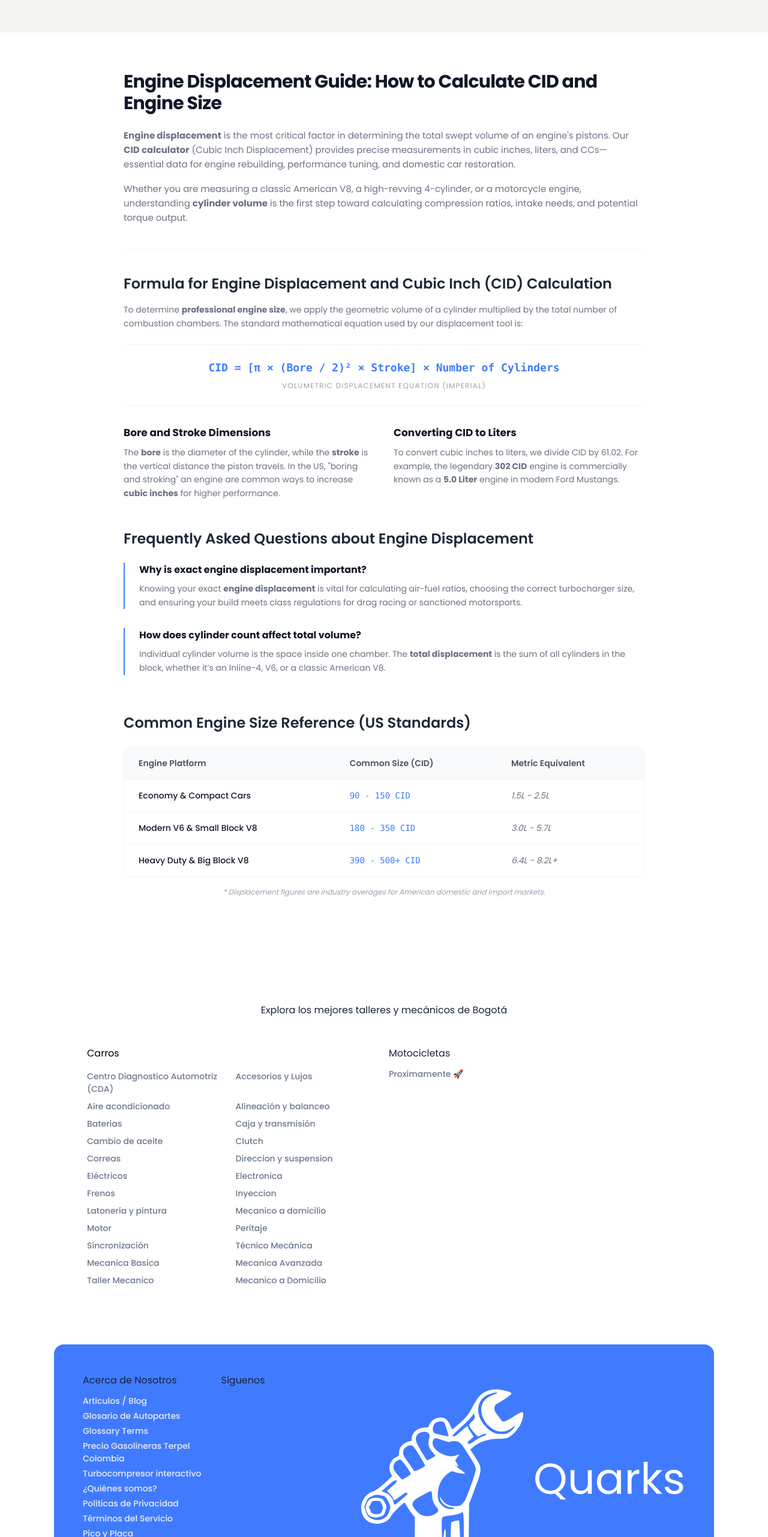
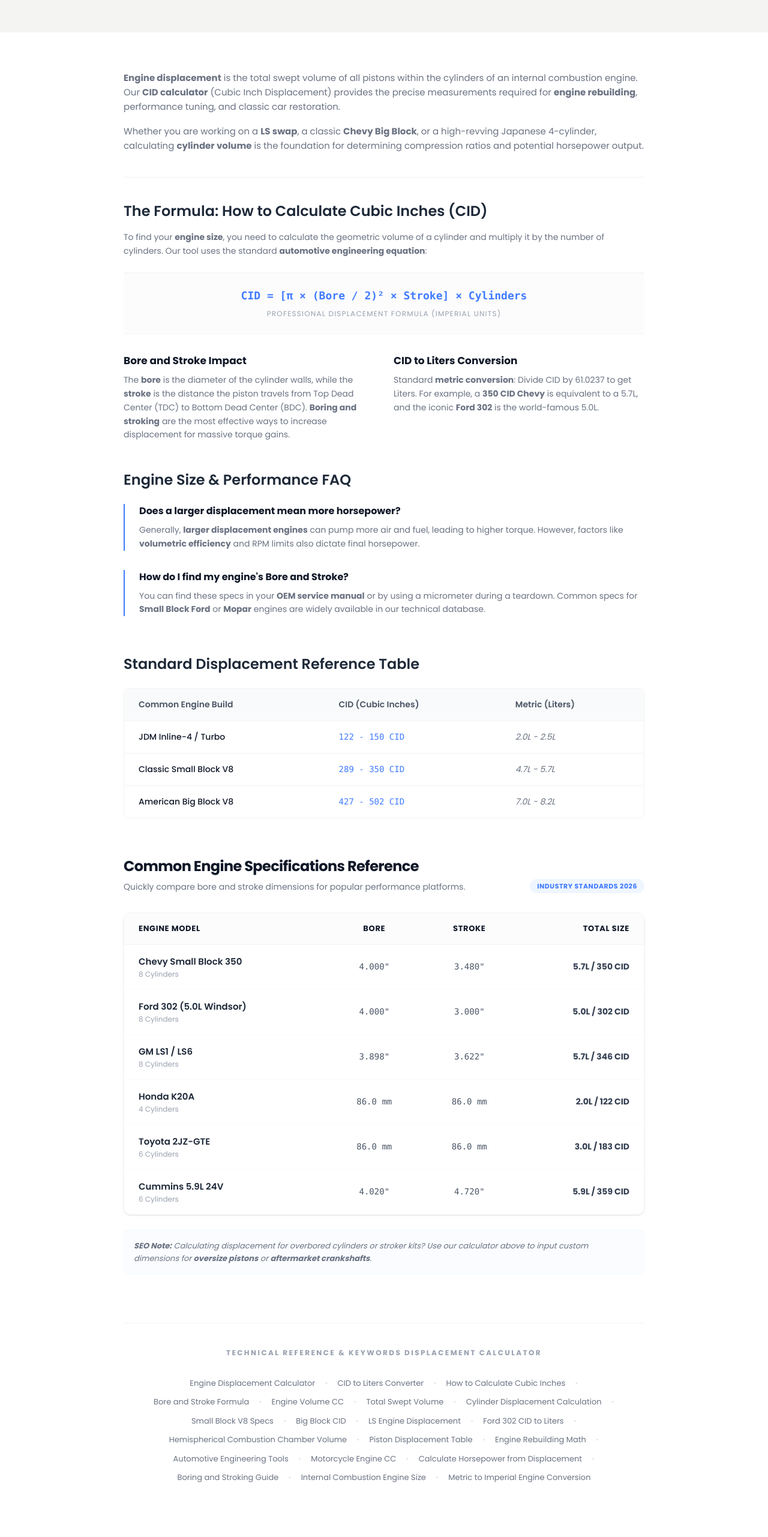
Before and after one commit to SirSantana/quarks-web, a Next.js app: page /engine-displacement-calculator in a window 1280 px wide. Shown: the part 1604-4166 px from the top of the page at 60% size. Built offline with nearby package versions, Linux system fonts and the light colour scheme; no server answers.

Commit message:
FixEngineCalculator

```diff
--- a/pages/engine-displacement-calculator.js
+++ b/pages/engine-displacement-calculator.js
@@ -87,14 +87,46 @@ export const OTHER_CALCULATORS = [
     ),
   },
 ];
+{
+  /* Array de Keywords Estratégicas */
+}
+const engineKeywords = [
+  "Engine Displacement Calculator",
+  "CID to Liters Converter",
+  "How to Calculate Cubic Inches",
+  "Bore and Stroke Formula",
+  "Engine Volume CC",
+  "Total Swept Volume",
+  "Cylinder Displacement Calculation",
+  "Small Block V8 Specs",
+  "Big Block CID",
+  "LS Engine Displacement",
+  "Ford 302 CID to Liters",
+  "Hemispherical Combustion Chamber Volume",
+  "Piston Displacement Table",
+  "Engine Rebuilding Math",
+  "Automotive Engineering Tools",
+  "Motorcycle Engine CC",
+  "Calculate Horsepower from Displacement",
+  "Boring and Stroking Guide",
+  "Internal Combustion Engine Size",
+  "Metric to Imperial Engine Conversion",
+];
+
+const engineReferenceData = [
+  { name: "Chevy Small Block 350", bore: '4.000"', stroke: '3.480"', cylinders: 8, displacement: "5.7L / 350 CID" },
+  { name: "Ford 302 (5.0L Windsor)", bore: '4.000"', stroke: '3.000"', cylinders: 8, displacement: "5.0L / 302 CID" },
+  { name: "GM LS1 / LS6", bore: '3.898"', stroke: '3.622"', cylinders: 8, displacement: "5.7L / 346 CID" },
+  { name: "Honda K20A", bore: "86.0 mm", stroke: "86.0 mm", cylinders: 4, displacement: "2.0L / 122 CID" },
+  { name: "Toyota 2JZ-GTE", bore: "86.0 mm", stroke: "86.0 mm", cylinders: 6, displacement: "3.0L / 183 CID" },
+  { name: "Cummins 5.9L 24V", bore: "4.020\"", stroke: "4.720\"", cylinders: 6, displacement: "5.9L / 359 CID" },
+];
+
 export default function EngineDisplacementCalculator() {
   return (
     <>
       <Head>
-        <title>
-          Engine Displacement Calculator (CID, CC & Liters) – Bore & Stroke
-          Formula
-        </title>
+        <title>Engine Displacement Calculator</title>
 
         <meta
           name="description"
@@ -163,7 +195,13 @@ export default function EngineDisplacementCalculator() {
               applicationCategory: "UtilitiesApplication",
               operatingSystem: "All",
               description:
-                "Online calculator to compute engine displacement in Cubic Inches (CID), CC, and Liters using bore, stroke, and cylinder count.",
+                "Professional tool to compute engine displacement in Cubic Inches (CID), CC, and Liters.",
+              featureList: [
+                "Bore and Stroke Calculation",
+                "CID to Liters Conversion",
+                "Cylinder Volume Analysis",
+                "V8, V6 and 4-Cylinder support",
+              ],
               creator: {
                 "@type": "Organization",
                 name: "Quarks Automotive Tools",
@@ -242,24 +280,22 @@ export default function EngineDisplacementCalculator() {
           <div className="max-w-[900px] mx-auto mt-16 pb-20 px-4 text-left">
             <article>
               <header className="mb-10">
-                <h2 className="text-3xl font-bold text-gray-900 tracking-tight mb-6">
-                  Engine Displacement Guide: How to Calculate CID and Engine
-                  Size
-                </h2>
                 <p className="text-[15px] leading-relaxed text-gray-500 mb-4">
-                  <strong>Engine displacement</strong> is the most critical
-                  factor in determining the total swept volume of an engine's
-                  pistons. Our <strong>CID calculator</strong> (Cubic Inch
-                  Displacement) provides precise measurements in cubic inches,
-                  liters, and CCs—essential data for engine rebuilding,
-                  performance tuning, and domestic car restoration.
+                  <strong>Engine displacement</strong> is the total swept volume
+                  of all pistons within the cylinders of an internal combustion
+                  engine. Our <strong>CID calculator</strong> (Cubic Inch
+                  Displacement) provides the precise measurements required for{" "}
+                  <strong>engine rebuilding</strong>, performance tuning, and
+                  classic car restoration.
                 </p>
+
                 <p className="text-[15px] leading-relaxed text-gray-500">
-                  Whether you are measuring a classic American V8, a
-                  high-revving 4-cylinder, or a motorcycle engine, understanding{" "}
-                  <strong>cylinder volume</strong> is the first step toward
-                  calculating compression ratios, intake needs, and potential
-                  torque output.
+                  Whether you are working on a <strong>LS swap</strong>, a
+                  classic <strong>Chevy Big Block</strong>, or a high-revving
+                  Japanese 4-cylinder, calculating{" "}
+                  <strong>cylinder volume</strong> is the foundation for
+                  determining compression ratios and potential horsepower
+                  output.
                 </p>
               </header>
 
@@ -267,47 +303,48 @@ export default function EngineDisplacementCalculator() {
 
               <section className="mb-12">
                 <h2 className="text-2xl font-semibold text-gray-800 mb-4">
-                  Formula for Engine Displacement and Cubic Inch (CID)
-                  Calculation
+                  The Formula: How to Calculate Cubic Inches (CID)
                 </h2>
                 <p className="text-[14px] text-gray-500 mb-6 leading-relaxed">
-                  To determine <strong>professional engine size</strong>, we
-                  apply the geometric volume of a cylinder multiplied by the
-                  total number of combustion chambers. The standard mathematical
-                  equation used by our displacement tool is:
+                  To find your <strong>engine size</strong>, you need to
+                  calculate the geometric volume of a cylinder and multiply it
+                  by the number of cylinders. Our tool uses the standard{" "}
+                  <strong>automotive engineering equation</strong>:
                 </p>
 
-                <div className="py-6 px-4 mb-6 border-y border-gray-100 flex flex-col items-center justify-center text-center">
+                <div className="py-6 px-4 mb-6 border-y border-gray-100 flex flex-col items-center justify-center text-center bg-gray-50/50">
                   <span className="text-[18px] font-mono text-[#407BFF] font-bold">
-                    CID = [π × (Bore / 2)² × Stroke] × Number of Cylinders
+                    CID = [π × (Bore / 2)² × Stroke] × Cylinders
                   </span>
                   <span className="text-[12px] text-gray-400 mt-2 uppercase tracking-widest">
-                    Volumetric Displacement Equation (Imperial)
+                    Professional Displacement Formula (Imperial Units)
                   </span>
                 </div>
 
                 <div className="grid grid-cols-1 md:grid-cols-2 gap-8 mt-8">
                   <div>
                     <h3 className="text-[17px] font-bold text-gray-900 mb-2">
-                      Bore and Stroke Dimensions
+                      Bore and Stroke Impact
                     </h3>
                     <p className="text-[14px] text-gray-500 leading-relaxed">
-                      The <strong>bore</strong> is the diameter of the cylinder,
-                      while the <strong>stroke</strong> is the vertical distance
-                      the piston travels. In the US, "boring and stroking" an
-                      engine are common ways to increase{" "}
-                      <strong>cubic inches</strong> for higher performance.
+                      The <strong>bore</strong> is the diameter of the cylinder
+                      walls, while the <strong>stroke</strong> is the distance
+                      the piston travels from Top Dead Center (TDC) to Bottom
+                      Dead Center (BDC). <strong>Boring and stroking</strong>{" "}
+                      are the most effective ways to increase displacement for
+                      massive torque gains.
                     </p>
                   </div>
                   <div>
                     <h3 className="text-[17px] font-bold text-gray-900 mb-2">
-                      Converting CID to Liters
+                      CID to Liters Conversion
                     </h3>
                     <p className="text-[14px] text-gray-500 leading-relaxed">
-                      To convert cubic inches to liters, we divide CID by 61.02.
-                      For example, the legendary <strong>302 CID</strong> engine
-                      is commercially known as a <strong>5.0 Liter</strong>{" "}
-                      engine in modern Ford Mustangs.
+                      Standard <strong>metric conversion</strong>: Divide CID by
+                      61.0237 to get Liters. For example, a{" "}
+                      <strong>350 CID Chevy</strong> is equivalent to a 5.7L,
+                      and the iconic <strong>Ford 302</strong> is the
+                      world-famous 5.0L.
                     </p>
                   </div>
                 </div>
@@ -315,32 +352,34 @@ export default function EngineDisplacementCalculator() {
 
               <section className="mb-12">
                 <h2 className="text-2xl font-semibold text-gray-800 mb-6">
-                  Frequently Asked Questions about Engine Displacement
+                  Engine Size & Performance FAQ
                 </h2>
 
                 <div className="space-y-8">
                   <div className="border-l-2 border-[#407BFF] pl-6">
                     <h4 className="text-[16px] font-bold text-gray-900 mb-2">
-                      Why is exact engine displacement important?
+                      Does a larger displacement mean more horsepower?
                     </h4>
                     <p className="text-[14px] text-gray-500 leading-relaxed">
-                      Knowing your exact <strong>engine displacement</strong> is
-                      vital for calculating air-fuel ratios, choosing the
-                      correct turbocharger size, and ensuring your build meets
-                      class regulations for drag racing or sanctioned
-                      motorsports.
+                      Generally, <strong>larger displacement engines</strong>{" "}
+                      can pump more air and fuel, leading to higher torque.
+                      However, factors like{" "}
+                      <strong>volumetric efficiency</strong> and RPM limits also
+                      dictate final horsepower.
                     </p>
                   </div>
 
                   <div className="border-l-2 border-[#407BFF] pl-6">
                     <h4 className="text-[16px] font-bold text-gray-900 mb-2">
-                      How does cylinder count affect total volume?
+                      How do I find my engine's Bore and Stroke?
                     </h4>
                     <p className="text-[14px] text-gray-500 leading-relaxed">
-                      Individual cylinder volume is the space inside one
-                      chamber. The <strong>total displacement</strong> is the
-                      sum of all cylinders in the block, whether it’s an
-                      Inline-4, V6, or a classic American V8.
+                      You can find these specs in your{" "}
+                      <strong>OEM service manual</strong> or by using a
+                      micrometer during a teardown. Common specs for{" "}
+                      <strong>Small Block Ford</strong> or{" "}
+                      <strong>Mopar</strong> engines are widely available in our
+                      technical database.
                     </p>
                   </div>
                 </div>
@@ -348,65 +387,153 @@ export default function EngineDisplacementCalculator() {
 
               <section className="mt-16">
                 <h2 className="text-2xl font-semibold text-gray-800 mb-6">
-                  Common Engine Size Reference (US Standards)
+                  Standard Displacement Reference Table
                 </h2>
                 <div className="overflow-hidden border border-gray-100 rounded-lg">
                   <table className="w-full text-[14px]">
                     <thead>
                       <tr className="bg-gray-50 text-gray-600 border-b border-gray-100">
                         <th className="px-6 py-4 font-semibold text-left">
-                          Engine Platform
+                          Common Engine Build
                         </th>
                         <th className="px-6 py-4 font-semibold text-left">
-                          Common Size (CID)
+                          CID (Cubic Inches)
                         </th>
                         <th className="px-6 py-4 font-semibold text-left">
-                          Metric Equivalent
+                          Metric (Liters)
                         </th>
                       </tr>
                     </thead>
                     <tbody className="divide-y divide-gray-100 text-gray-500">
                       <tr>
                         <td className="px-6 py-4 text-gray-900 font-medium">
-                          Economy & Compact Cars
+                          JDM Inline-4 / Turbo
                         </td>
                         <td className="px-6 py-4 font-mono text-[#407BFF]">
-                          90 - 150 CID
+                          122 - 150 CID
                         </td>
-                        <td className="px-6 py-4 italic">1.5L - 2.5L</td>
+                        <td className="px-6 py-4 italic">2.0L - 2.5L</td>
                       </tr>
                       <tr>
                         <td className="px-6 py-4 text-gray-900 font-medium">
-                          Modern V6 & Small Block V8
+                          Classic Small Block V8
                         </td>
                         <td className="px-6 py-4 font-mono text-[#407BFF]">
-                          180 - 350 CID
+                          289 - 350 CID
                         </td>
-                        <td className="px-6 py-4 italic">3.0L - 5.7L</td>
+                        <td className="px-6 py-4 italic">4.7L - 5.7L</td>
                       </tr>
                       <tr>
                         <td className="px-6 py-4 text-gray-900 font-medium">
-                          Heavy Duty & Big Block V8
+                          American Big Block V8
                         </td>
                         <td className="px-6 py-4 font-mono text-[#407BFF]">
-                          390 - 500+ CID
+                          427 - 502 CID
                         </td>
-                        <td className="px-6 py-4 italic">6.4L - 8.2L+</td>
+                        <td className="px-6 py-4 italic">7.0L - 8.2L</td>
                       </tr>
                     </tbody>
                   </table>
                 </div>
-                <p className="text-[12px] text-gray-400 mt-4 italic text-center">
-                  * Displacement figures are industry averages for American
-                  domestic and import markets.
-                </p>
+              </section>
+
+              <section className="mt-16 mb-20">
+                <div className="flex flex-col md:flex-row md:items-end justify-between mb-8 gap-4">
+                  <div>
+                    <h2 className="text-2xl font-bold text-gray-900 tracking-tight">
+                      Common Engine Specifications Reference
+                    </h2>
+                    <p className="text-[14px] text-gray-500 mt-2">
+                      Quickly compare bore and stroke dimensions for popular
+                      performance platforms.
+                    </p>
+                  </div>
+                  <span className="text-[11px] font-bold text-[#407BFF] bg-blue-50 px-3 py-1 rounded-full uppercase tracking-wider">
+                    Industry Standards 2026
+                  </span>
+                </div>
+
+                <div className="overflow-x-auto border border-gray-100 rounded-xl shadow-sm">
+                  <table className="w-full text-left border-collapse">
+                    <thead>
+                      <tr className="bg-gray-50/50 border-b border-gray-100">
+                        <th className="px-6 py-4 text-[13px] font-bold text-gray-900 uppercase tracking-wider">
+                          Engine Model
+                        </th>
+                        <th className="px-6 py-4 text-[13px] font-bold text-gray-900 uppercase tracking-wider text-center">
+                          Bore
+                        </th>
+                        <th className="px-6 py-4 text-[13px] font-bold text-gray-900 uppercase tracking-wider text-center">
+                          Stroke
+                        </th>
+                        <th className="px-6 py-4 text-[13px] font-bold text-gray-900 uppercase tracking-wider text-right text-[#407BFF]">
+                          Total Size
+                        </th>
+                      </tr>
+                    </thead>
+                    <tbody className="divide-y divide-gray-50">
+                      {engineReferenceData.map((engine, index) => (
+                        <tr
+                          key={index}
+                          className="hover:bg-gray-50/30 transition-colors group"
+                        >
+                          <td className="px-6 py-4">
+                            <span className="text-[15px] font-semibold text-gray-800 group-hover:text-[#407BFF] transition-colors">
+                              {engine.name}
+                            </span>
+                            <p className="text-[12px] text-gray-400">
+                              {engine.cylinders} Cylinders
+                            </p>
+                          </td>
+                          <td className="px-6 py-4 text-center font-mono text-[14px] text-gray-600">
+                            {engine.bore}
+                          </td>
+                          <td className="px-6 py-4 text-center font-mono text-[14px] text-gray-600">
+                            {engine.stroke}
+                          </td>
+                          <td className="px-6 py-4 text-right font-bold text-[14px] text-gray-700">
+                            {engine.displacement}
+                          </td>
+                        </tr>
+                      ))}
+                    </tbody>
+                  </table>
+                </div>
+
+                <div className="mt-6 p-4 bg-blue-50/30 rounded-lg border border-blue-50/50">
+                  <p className="text-[13px] text-gray-500 leading-relaxed italic">
+                    <strong>SEO Note:</strong> Calculating displacement for
+                    overbored cylinders or stroker kits? Use our calculator
+                    above to input custom dimensions for{" "}
+                    <strong>oversize pistons</strong> or{" "}
+                    <strong>aftermarket crankshafts</strong>.
+                  </p>
+                </div>
+              </section>
+              <section className="mt-20 pt-10 border-t border-gray-100">
+                <h2 className="text-[12px] font-bold text-gray-400 uppercase tracking-[0.2em] mb-8 text-center">
+                  Technical Reference & Keywords displacement calculator
+                </h2>
+
+                <div className="flex flex-wrap justify-center gap-x-4 gap-y-3 max-w-[800px] mx-auto">
+                  {engineKeywords.map((keyword, index) => (
+                    <span
+                      key={index}
+                      className="text-[13px] text-gray-500 hover:text-[#407BFF] transition-colors cursor-default"
+                    >
+                      {keyword}
+                      {index < engineKeywords.length - 1 && (
+                        <span className="ml-4 text-gray-200">•</span>
+                      )}
+                    </span>
+                  ))}
+                </div>
               </section>
             </article>
           </div>
         </div>
       </div>
-        <FooterV2 />
-
+      <FooterV2 />
     </>
   );
 }
--- a/src/Components/Footer/FooterV2.js
+++ b/src/Components/Footer/FooterV2.js
@@ -70,6 +70,9 @@ export default function FooterV2({ data }) {
           <a href="/article" className={styles.footerLink}>
             Articulos
           </a>
+          <a href="/engine-displacement-calculator" className={styles.footerLink}>
+            Engine Displacement Calculator
+          </a>
         </div>
         <div className={styles.footerColumn}>
           <h3 className={styles.footerHeading}>Síguenos</h3>
```
